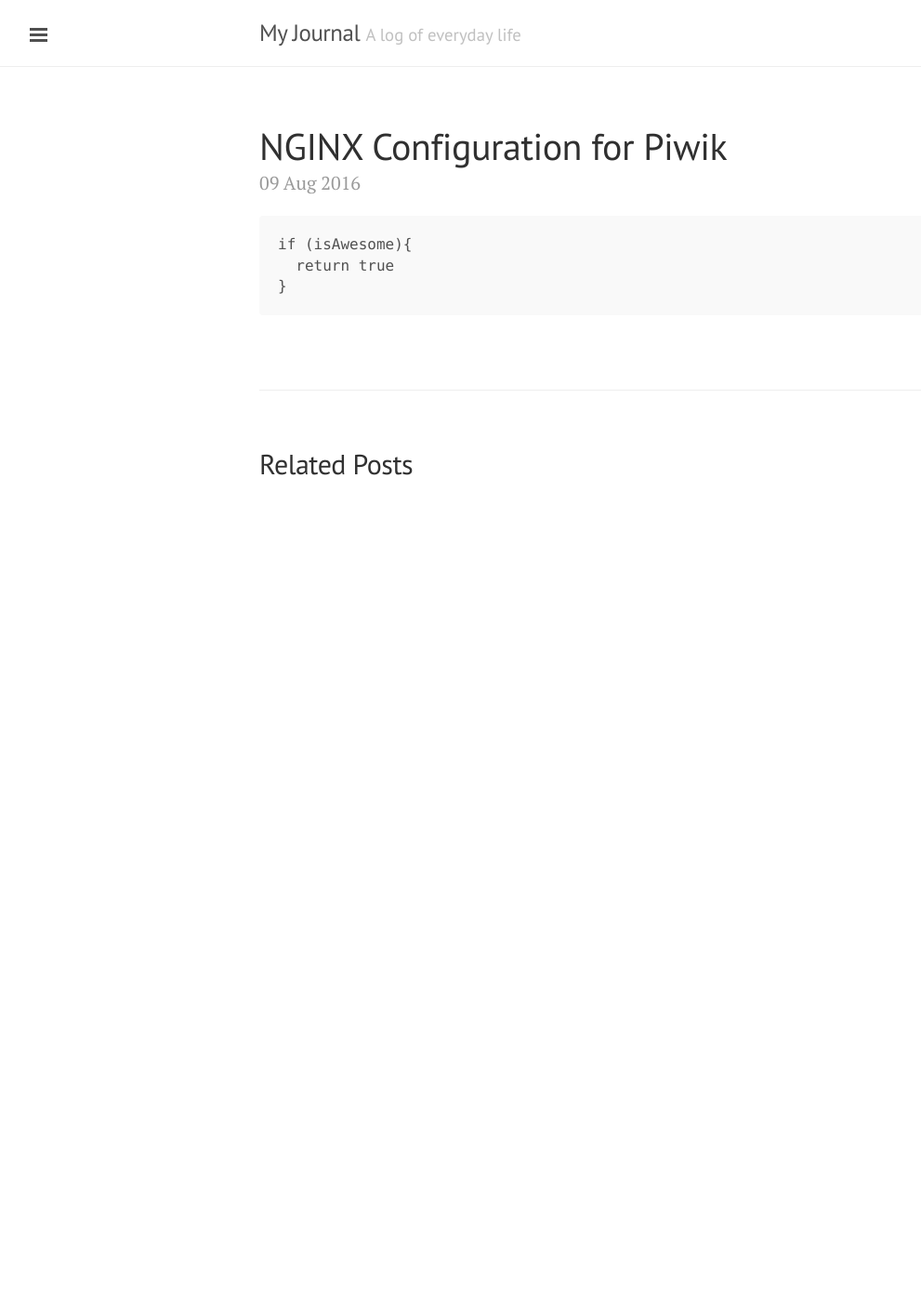
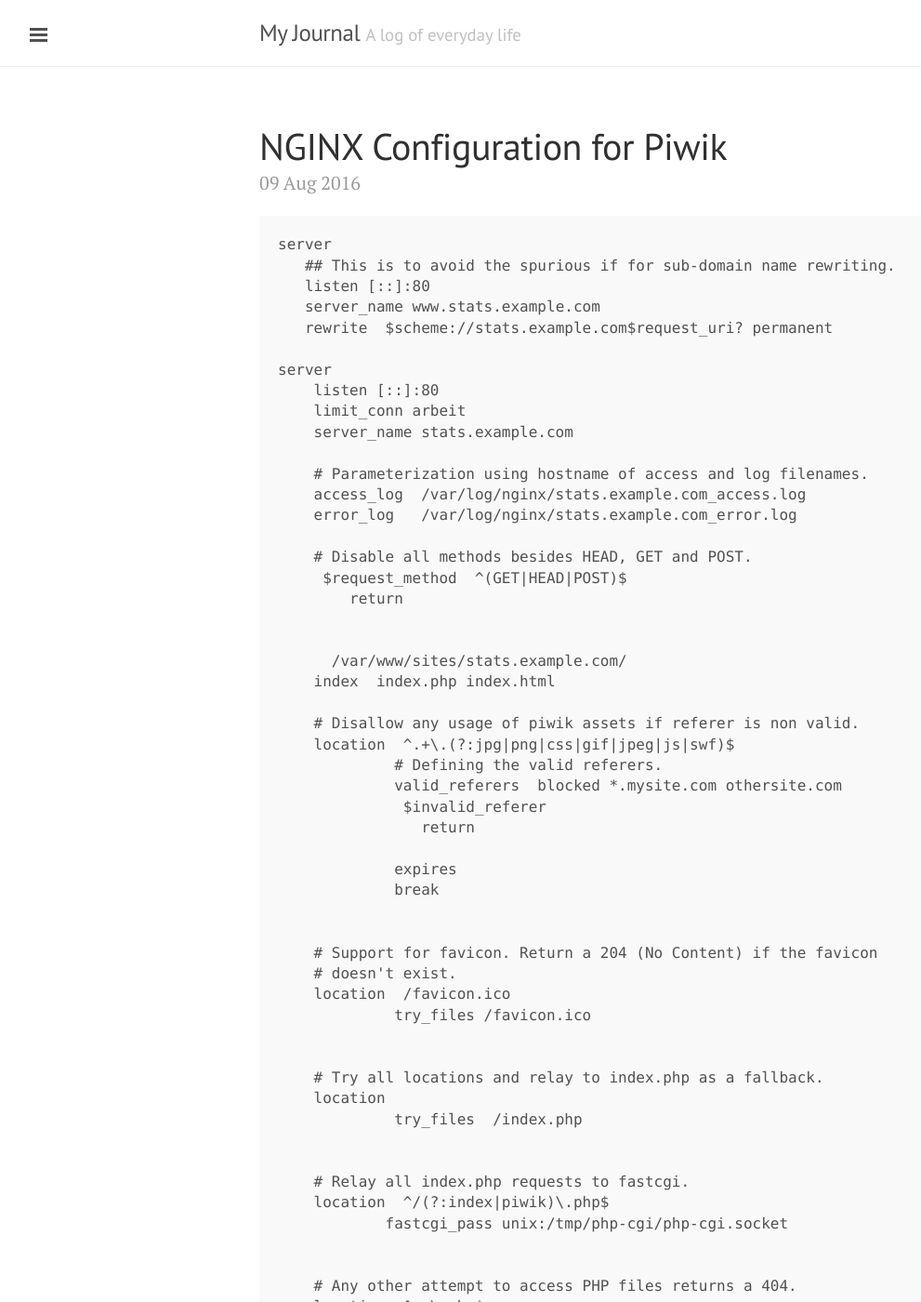
Before and after one commit to kheeklab/kh-eek.github.io, a Jekyll site: the page built from _posts/2016-08-09-nginx-configuration-for-piwik.markdown, in a window 1280 px wide and 1400 px high. Shown: the whole window at 93% size, without its empty margins (1-992 px from the left). Built offline with Jekyll 4.4.1, drawn with Linux system fonts in a browser that asks for light colours; some of the changed text lies outside the part shown.

Commit message:
Post update: NGINX Configuration for Piwik

````diff
--- a/_posts/2016-08-09-nginx-configuration-for-piwik.markdown
+++ b/_posts/2016-08-09-nginx-configuration-for-piwik.markdown
@@ -5,7 +5,73 @@
 categories: [NGINX, PIWIK]
 ---
 ```
-if (isAwesome){
-  return true
-}
+server
+   ## This is to avoid the spurious if for sub-domain name rewriting.
+   listen [::]:80
+   server_name www.stats.example.com
+   rewrite  $scheme://stats.example.com$request_uri? permanent
+
+server
+    listen [::]:80
+    limit_conn arbeit
+    server_name stats.example.com
+
+    # Parameterization using hostname of access and log filenames.
+    access_log  /var/log/nginx/stats.example.com_access.log
+    error_log   /var/log/nginx/stats.example.com_error.log
+
+    # Disable all methods besides HEAD, GET and POST.
+     $request_method  ^(GET|HEAD|POST)$
+        return
+
+
+      /var/www/sites/stats.example.com/
+    index  index.php index.html
+
+    # Disallow any usage of piwik assets if referer is non valid.
+    location  ^.+\.(?:jpg|png|css|gif|jpeg|js|swf)$
+             # Defining the valid referers.
+             valid_referers  blocked *.mysite.com othersite.com
+              $invalid_referer
+                return
+
+             expires
+             break
+
+
+    # Support for favicon. Return a 204 (No Content) if the favicon
+    # doesn't exist.
+    location  /favicon.ico
+             try_files /favicon.ico
+
+
+    # Try all locations and relay to index.php as a fallback.
+    location
+             try_files  /index.php
+
+
+    # Relay all index.php requests to fastcgi.
+    location  ^/(?:index|piwik)\.php$
+            fastcgi_pass unix:/tmp/php-cgi/php-cgi.socket
+
+
+    # Any other attempt to access PHP files returns a 404.
+    location  ^.+\.php$
+              return
+
+
+    # Return a 404 for all text files.
+    location  ^/(?:README|LICENSE[^.]*|LEGALNOTICE)(?:\.txt)*$
+             return
+
+
+    # # The 404 is signaled through a static page.
+    # error_page  404  /404.html;
+
+    # ## All server error pages go to 50x.html at the document root.
+    # error_page 500 502 503 504  /50x.html;
+    # location = /50x.html {
+    #       root   /var/www/nginx-default;
+
+ # server
 ```
````
